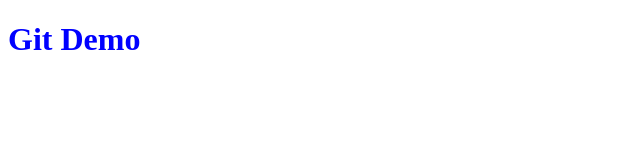
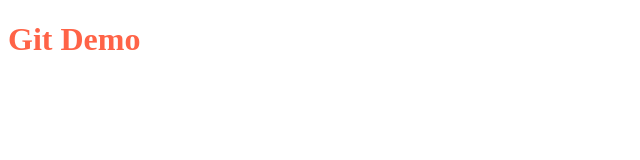
Before and after one commit to belindallin/git-demo-remote, a plain HTML site: page index.html in a window 1280 px wide. Shown: the whole page, without its empty margins (0-640 px from the left). Drawn offline with Linux system fonts and the light colour scheme.

Commit message:
change h1 color

```diff
--- a/style.css
+++ b/style.css
@@ -1,3 +1,3 @@
 h1 {
-  color: blue ;
+  color: tomato ;
 }
```
